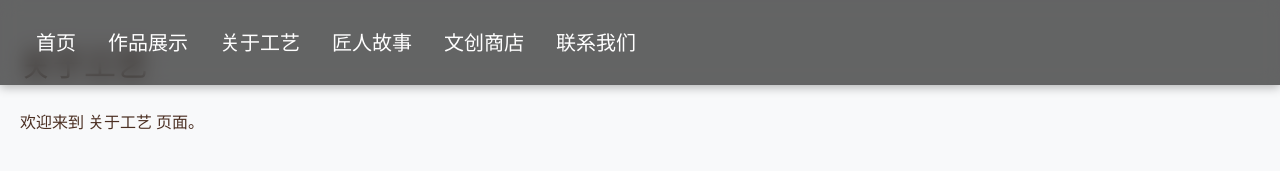
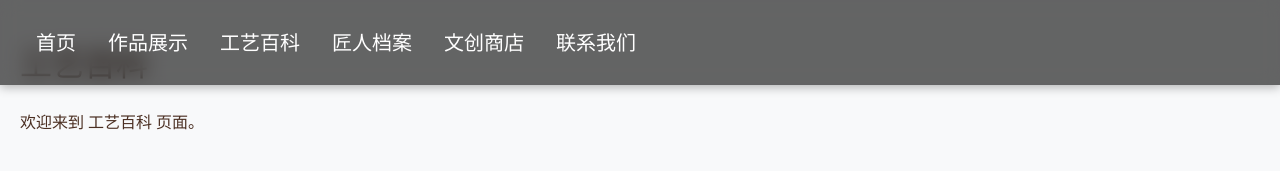
Before and after one commit to HonoraTT/Filigree-Inlaid-Metal-Art, a React (Vite) app in the folder frontend/: page /visit in a window 1280 px wide. Shown: the top 185 px of the page. Built offline with nearby package versions, Linux system fonts and the light colour scheme; a web font is replaced by a local one.

Commit message:
导航栏修改

```diff
--- a/frontend/src/components/Navbar.jsx
+++ b/frontend/src/components/Navbar.jsx
@@ -33,10 +33,10 @@ const Navbar = () => {
         <Link to="/learning">作品展示</Link>
       </Menu.Item>
       <Menu.Item key="visit">
-        <Link to="/visit">关于工艺</Link>
+        <Link to="/visit">工艺百科</Link>
       </Menu.Item>
       <Menu.Item key="events">
-        <Link to="/events">匠人故事</Link>
+        <Link to="/events">匠人档案</Link>
       </Menu.Item>
       <Menu.Item key="learning">
         <Link to="/learning">文创商店</Link>
--- a/frontend/src/pages/Events.jsx
+++ b/frontend/src/pages/Events.jsx
@@ -3,8 +3,8 @@ import React from 'react';
 const PageName = () => {
   return (
     <div>
-      <h1>匠人故事</h1>
-      <p>欢迎来到 匠人故事 页面。</p>
+      <h1>匠人档案</h1>
+      <p>欢迎来到 匠人档案 页面。</p>
     </div>
   );
 };
--- a/frontend/src/pages/Visit.jsx
+++ b/frontend/src/pages/Visit.jsx
@@ -3,8 +3,8 @@ import React from 'react';
 const PageName = () => {
   return (
     <div>
-      <h1>关于工艺</h1>
-      <p>欢迎来到 关于工艺 页面。</p>
+      <h1>工艺百科</h1>
+      <p>欢迎来到 工艺百科 页面。</p>
     </div>
   );
 };
```
